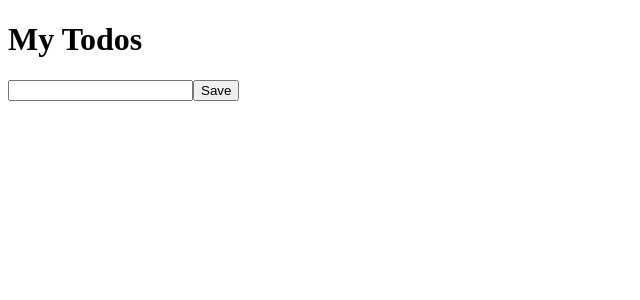
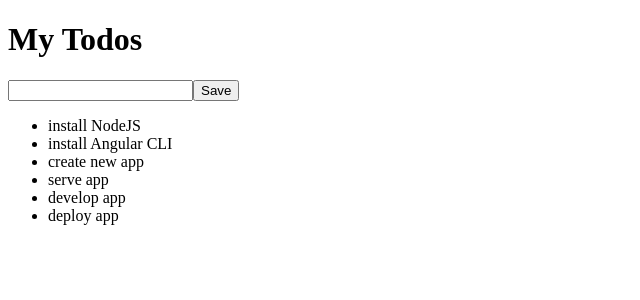
Before and after one commit to Angular-AfterHours/todo-list, an Angular app: page / in a window 1280 px wide. Shown: the top 300 px of the page, without its empty margins (0-640 px from the left). Built offline with nearby package versions, Linux system fonts and the light colour scheme.

Commit message:
add todoList to app-root: data and template

```diff
--- a/src/app/app.component.ts
+++ b/src/app/app.component.ts
@@ -8,9 +8,24 @@ import { Component } from '@angular/core';
     </h1>
 
     <todo-input></todo-input>
+
+    <ul>
+      <li *ngFor="let item of todoList">
+        {{ item.title }}
+      </li>
+    </ul>
   `,
   styleUrls: ['./app.component.css']
 })
 export class AppComponent {
   private title: string = 'My Todos';
+
+  private todoList = [
+    {title: 'install NodeJS'},
+    {title: 'install Angular CLI'},
+    {title: 'create new app'},
+    {title: 'serve app'},
+    {title: 'develop app'},
+    {title: 'deploy app'},
+  ];
 }
```
